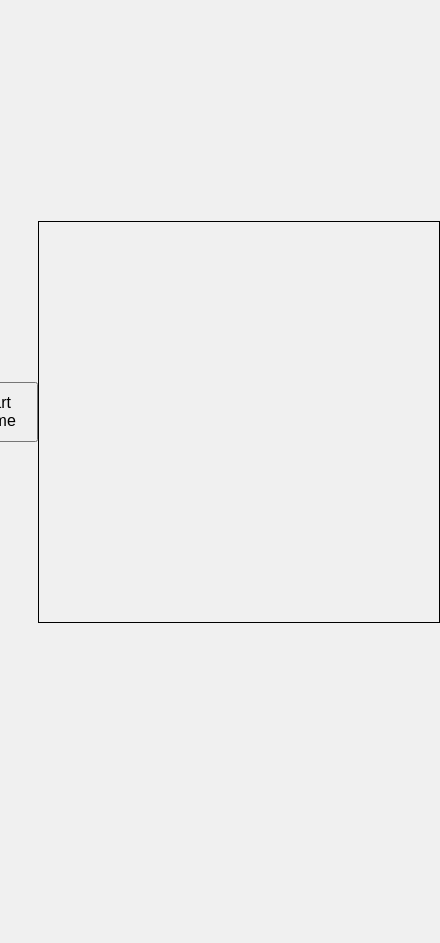
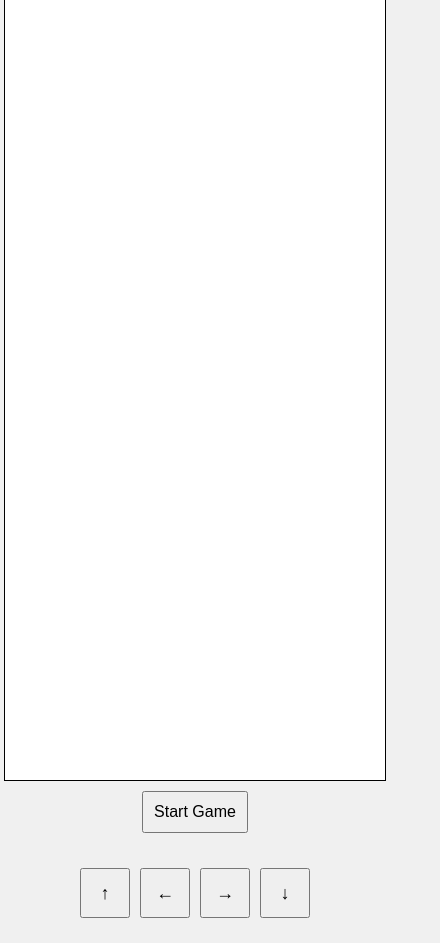
Before and after one commit to AndyVoronov/snake, a plain HTML site: page index.html in a window 390 px wide. Shown: the whole page, 440 px wide, since content can reach past the window. Before the commit the page ends 844 px from the top, so only its background shows below. Drawn offline with Linux system fonts and the light colour scheme.

Commit message:
Add files via upload

```diff
--- a/index.html
+++ b/index.html
@@ -7,43 +7,93 @@
     <style>
         body {
             margin: 0;
-            overflow: hidden; /* Отключаем прокрутку */
+            overflow: hidden;
             display: flex;
+            flex-direction: column;
             justify-content: center;
             align-items: center;
             height: 100vh;
             background-color: #f0f0f0;
-            touch-action: none; /* Отключаем жесты масштабирования на мобильных устройствах */
+            touch-action: none;
+        }
+        #gameContainer {
+            display: flex;
+            flex-direction: column;
+            justify-content: center;
+            align-items: center;
         }
         canvas {
             border: 1px solid #000;
+            background-color: #fff;
         }
-        #startButton {
-            margin-bottom: 20px;
-            padding: 10px 20px;
+        #startButton, #controlButtons {
+            margin: 10px;
+            padding: 10px;
             font-size: 16px;
+            cursor: pointer;
+        }
+        #scoreBoard {
+            display: flex;
+            justify-content: space-between;
+            width: 100%;
+            max-width: 400px;
+            padding: 10px;
+            box-sizing: border-box;
+        }
+        .score {
+            font-size: 16px;
+        }
+        #controlButtons {
+            display: flex;
+            flex-direction: row;
+            justify-content: space-between;
+        }
+        .controlButton {
+            width: 50px;
+            height: 50px;
+            font-size: 18px;
+            margin: 5px;
             cursor: pointer;
         }
     </style>
 </head>
 <body>
-    <button id="startButton">Start Game</button>
-    <canvas id="gameCanvas" width="400" height="400"></canvas>
+    <div id="gameContainer">
+        <div id="scoreBoard">
+            <div class="score" id="totalScore">Total Score: 0</div>
+            <div class="score" id="currentScore">Current Score: 0</div>
+            <div class="score" id="highScore">High Score: 0</div>
+        </div>
+        <canvas id="gameCanvas"></canvas>
+        <button id="startButton">Start Game</button>
+        <div id="controlButtons">
+            <button class="controlButton" id="up">↑</button>
+            <button class="controlButton" id="left">←</button>
+            <button class="controlButton" id="right">→</button>
+            <button class="controlButton" id="down">↓</button>
+        </div>
+    </div>
     <script>
         const canvas = document.getElementById('gameCanvas');
         const ctx = canvas.getContext('2d');
         const scale = 20;
-        const rows = canvas.height / scale;
-        const columns = canvas.width / scale;
+        const rows = Math.floor(window.innerHeight / scale);
+        const columns = Math.floor(window.innerWidth / scale);
+
+        canvas.width = columns * scale;
+        canvas.height = rows * scale;
 
         let snake;
         let fruit;
         let d;
         let gameInterval;
+        let totalScore = 0;
+        let currentScore = 0;
+        let highScore = 0;
 
         class Snake {
             constructor() {
-                this.body = [{ x: 10 * scale, y: 10 * scale }];
+                this.body = [{ x: Math.floor(columns / 2) * scale, y: Math.floor(rows / 2) * scale }];
                 this.direction = 'RIGHT';
             }
 
@@ -73,6 +123,7 @@
                 this.body.unshift(head);
                 if (head.x === fruit.x && head.y === fruit.y) {
                     createFruit();
+                    currentScore++;
                 } else {
                     this.body.pop();
                 }
@@ -115,12 +166,14 @@
             snake.move();
             snake.draw();
             drawFruit();
+            updateScore();
             checkCollision();
         }
 
         function startGame() {
             snake = new Snake();
             createFruit();
+            currentScore = 0;
             gameInterval = setInterval(gameLoop, 100);
             document.getElementById('startButton').style.display = 'none';
         }
@@ -140,11 +193,25 @@
 
         function endGame() {
             clearInterval(gameInterval);
+            totalScore += currentScore;
+            if (currentScore > highScore) highScore = currentScore;
             alert('Game Over! Press Start to play again.');
+            updateScore();
             document.getElementById('startButton').style.display = 'block';
         }
 
+        function updateScore() {
+            document.getElementById('totalScore').textContent = `Total Score: ${totalScore}`;
+            document.getElementById('currentScore').textContent = `Current Score: ${currentScore}`;
+            document.getElementById('highScore').textContent = `High Score: ${highScore}`;
+        }
+
         document.getElementById('startButton').addEventListener('click', startGame);
+
+        document.getElementById('up').addEventListener('click', () => snake.direction = 'UP');
+        document.getElementById('down').addEventListener('click', () => snake.direction = 'DOWN');
+        document.getElementById('left').addEventListener('click', () => snake.direction = 'LEFT');
+        document.getElementById('right').addEventListener('click', () => snake.direction = 'RIGHT');
 
         document.addEventListener('keydown', event => snake.changeDirection(event));
         canvas.addEventListener('touchstart', event => {
```
